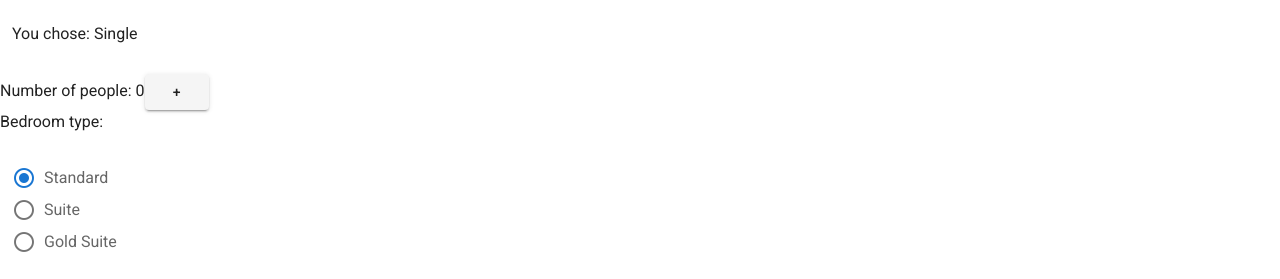
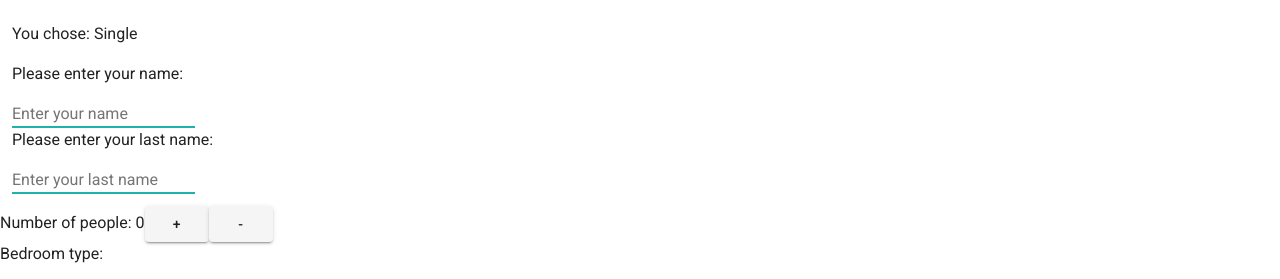
Before and after one commit to roberta-fiume/bookYourHoliday, a Vue app: page /mexico in a window 1280 px wide. Shown: the part 660-939 px from the top of the page. Built offline with nearby package versions, Linux system fonts and the light colour scheme; what vuefire would draw is missing.

Commit message:
added inputs and created object to store person

```diff
--- /dev/null
+++ b/jest.config.js
@@ -0,0 +1,3 @@
+module.exports = {
+  preset: '@vue/cli-plugin-unit-jest'
+}
--- a/package.json
+++ b/package.json
@@ -5,6 +5,7 @@
   "scripts": {
     "serve": "vue-cli-service serve",
     "build": "vue-cli-service build",
+    "test:unit": "vue-cli-service test:unit",
     "lint": "vue-cli-service lint"
   },
   "dependencies": {
@@ -22,7 +23,9 @@
     "@vue/cli-plugin-babel": "^4.0.0",
     "@vue/cli-plugin-eslint": "^4.0.0",
     "@vue/cli-plugin-router": "^4.0.0",
+    "@vue/cli-plugin-unit-jest": "^4.0.4",
     "@vue/cli-service": "^4.0.0",
+    "@vue/test-utils": "1.0.0-beta.29",
     "babel-eslint": "^10.0.1",
     "eslint": "^5.16.0",
     "eslint-plugin-vue": "^5.0.0",
--- a/src/views/Mexico.vue
+++ b/src/views/Mexico.vue
@@ -19,6 +19,8 @@
             <v-radio label="Double" value="Double"></v-radio>
             </v-radio-group>
             <p> You chose: {{ radios || 'null' }}</p>
+          <p> Please enter your name:</p> <input v-model="firstName" placeholder="Enter your name" class="inputField">
+          <p> Please enter your last name:</p> <input v-model="lastName" placeholder="Enter your last name" class="inputField">
         </v-container>
     </div>
 
@@ -26,6 +28,7 @@
         <span>Number of people: </span>
         <span>{{people}}</span>
         <v-btn class="butt-increment" @click="increment"> + </v-btn>
+        <v-btn class="butt-decrement" @click="decrement"> - </v-btn>
     </div>
 
     <div class="booking-bedroom-type">
@@ -44,6 +47,14 @@
 
     <div class="booking-price" v-if="priceBox" >
         The booking price is: <span> {{finalPrice}}</span>
+
+        <h2>YOUR BOOKING INFORMATION: </h2>
+        <p>Your NAME is: {{firstName}} </p>
+        <p>Your LAST NAME is: {{lastName}} </p>
+        <p> Number of people: {{infoPerson.numberPeople}} </p>
+        <p> Bedroom Size: {{infoPerson.bedroomSize}} </p>
+        <p> Bedroom Type: {{infoPerson.bedroomType}} </p>
+        <p> Price is: {{finalPrice}} </p>
     </div>
 
 </div>
@@ -69,11 +80,14 @@
         ],
 
         radios: 'Single',
+        firstName: null,
+        lastName: null,
         people: 0,
         bedroomType: 'Standard',
         finalPrice: '',
         priceBox: false,
-        prices: []
+        prices: null,
+        infoPerson: {}
       }
     },
 
@@ -87,6 +101,10 @@
            this.people++;
        },
 
+      decrement() {
+           this.people--;
+       },
+
        showPrice() {
            this.priceBox = !this.priceBox;
            this.createPrices();
@@ -94,10 +112,12 @@
 
        createPrices() {
            let bookingInfo = [];
-           bookingInfo.push(this.radios, this.people, this.bedroomType);
+           bookingInfo.push(this.radios, this.people, this.bedroomType, this.firstName, this.lastName,);
            this.prices = bookingInfo;
+           console.log("my arrayyy", this.prices);
           this.combinations();
-
+          this.throwError();
+          this.createObjPerson();
        },
 
        combinations() {
@@ -125,9 +145,32 @@
          } else if (this.prices[0] === "Double" && this.prices[1] == 2 && this.prices[2] === "Gold Suite") {
                this.finalPrice = '£350';
          }
-       }
+       },
+
+       throwError() {
+         if (this.prices[3] === null || this.prices[4] === null) {
+            this.finalPrice = "YOUR INFORMATION IS NOT CORRECT. PLEASE RETRY!"
+         }
+       },
+
+       createObjPerson() {
+         this.infoPerson.name = this.prices[3];
+         this.infoPerson.lastName = this.prices[4];
+         this.infoPerson.bedroomSize = this.prices[0];
+         this.infoPerson.numberPeople = this.prices[1];
+         this.infoPerson.bedroomType = this.prices[2];
+         console.log("THIS IS THE OBJECTTT", this.infoPerson)
+
+         return this.infoPerson
+       },
    }
 
 
   }
 </script>
+
+<style>
+  .inputField {
+    border-bottom: 2px solid lightseagreen;
+  }
+</style>
```
Also changed, not shown: .eslintrc.js, 2 other files (tests, documents, lock files or other folders).
